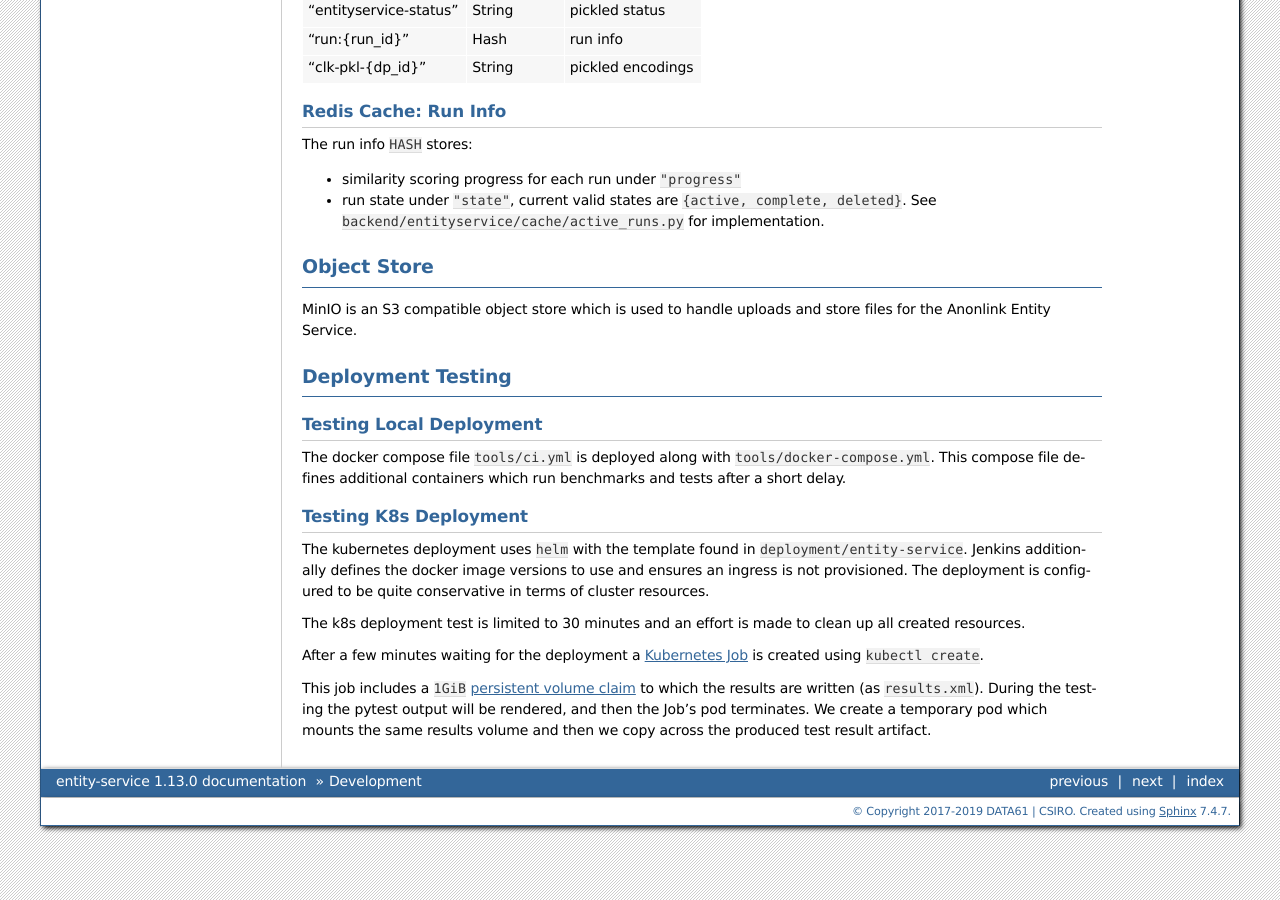
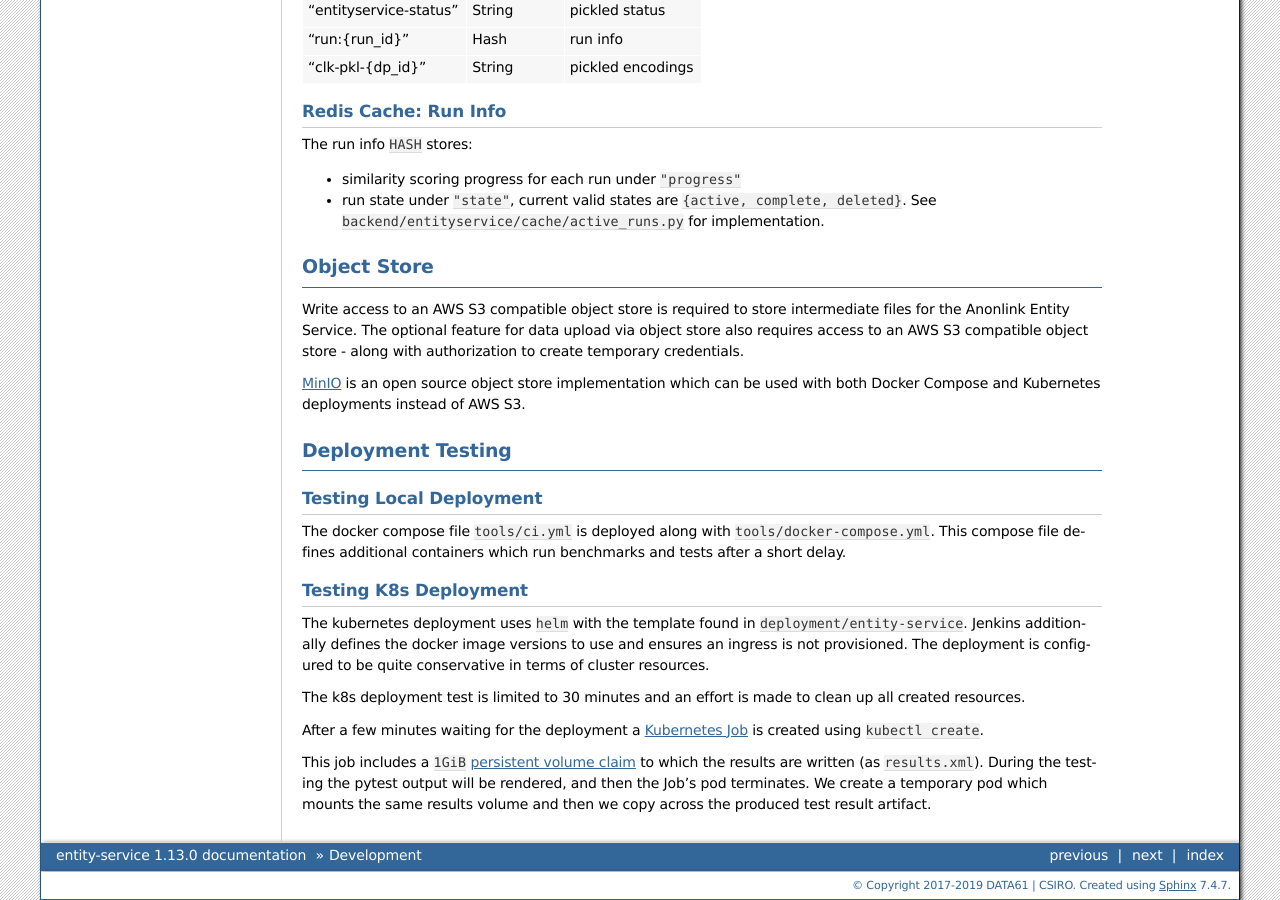
Before and after one commit to data61/anonlink-entity-service, a Sphinx documentation site: the page built from docs/development.rst, in a window 1280 px wide and 900 px high, scrolled down 1271 px. Built offline with Sphinx 7.4.7, drawn with Linux system fonts in a browser that asks for light colours; formulas are drawn with MathJax 3; pages that are not in the unit, such as notebooks, are missing from menus.

Commit message:
Migrate off deprecated K8s dependencies (#596)
* Update helm minio chart by several major versions
* Migrate off deprecated redis-ha repository
* Provide a fallback UPLOAD_OBJECT_STORE_SERVER option as an ingress isn't required for minio to work.
* Documents upload object store configuration.
* Update azure pipelines
* Update base image deps
* Pin an older version of bitarray
* Update minio image used with docker compose
* Bump the chart version

```diff
--- a/docs/changelog.rst
+++ b/docs/changelog.rst
@@ -6,6 +6,8 @@
 
 Next Version
 ------------
+
+Updates Redis and MinIO dependencies.
 
 Version 1.13.0
 --------------
--- a/docs/development.rst
+++ b/docs/development.rst
@@ -105,11 +105,12 @@
 Object Store
 ------------
 
-MinIO is an S3 compatible object store which is used to handle uploads and store
-files for the Anonlink Entity Service.
+Write access to an AWS S3 compatible object store is required to store intermediate files for the
+Anonlink Entity Service. The optional feature for data upload via object store also requires access
+to an AWS S3 compatible object store - along with authorization to create temporary credentials.
 
-
-
+`MinIO <https://min.io/>`__ is an open source object store implementation which can be used with
+both Docker Compose and Kubernetes deployments instead of AWS S3.
 
 
 Deployment Testing
--- a/docs/future.rst
+++ b/docs/future.rst
@@ -13,8 +12,6 @@
 - Semi supervised machine learning methods to learn thresholds
 - Handle 1 to many relationships. E.g. familial groups
 - Larger scale graph solving methods
-- Remove bottleneck of sparse links having to fit in redis.
-- improve uploads by allowing direct binary file transfer into object store
 - optimise anonlink memory management and C++ code
 
 Bigger Projects
```
Also changed, not shown: other parts of docs/future.rst (+0 -1 lines), azure-pipelines.yml (+2 -10 lines), docs/production-deployment.rst (+32 -2 lines), 8 other files.
